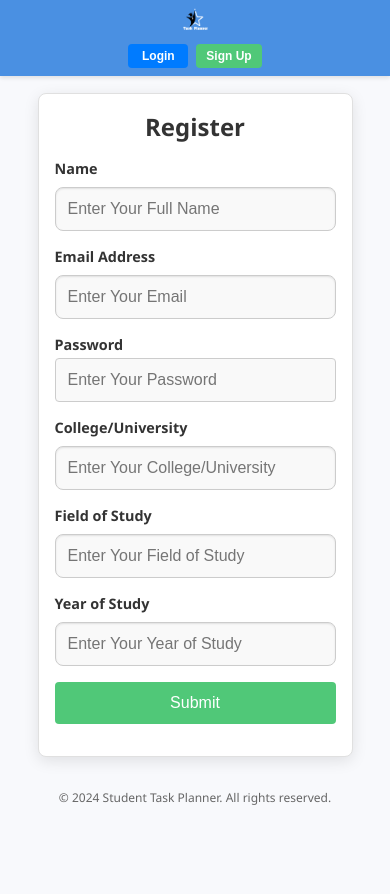
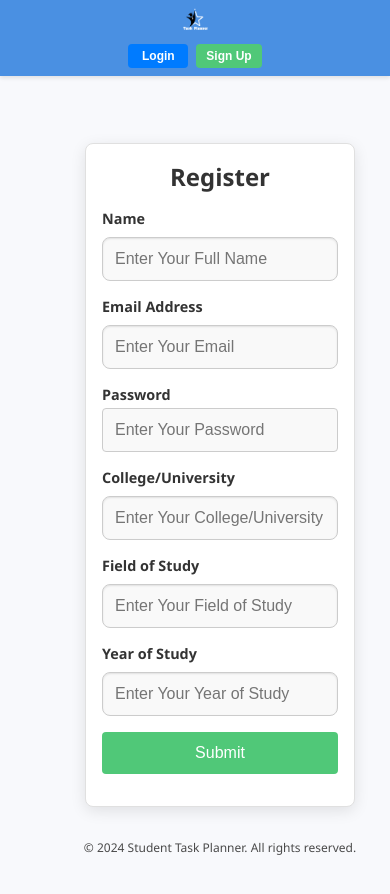
Before and after one commit to AnilaAnilaN/taskPlanner, a React (Vite) app in the folder an/: page /register in a window 390 px wide. Shown: the top 894 px of the page. Before the commit the page ends 864 px from the top, so only its background shows below. Built offline with nearby package versions, Linux system fonts and the light colour scheme.

Commit message:
Update App.css

```diff
--- a/an/src/App.css
+++ b/an/src/App.css
@@ -21,12 +21,12 @@ body {
 
 .sidebar {
   width: 250px;
-  background-color: #2c3e50;
+  background-color: #2C3E50;
   color: white;
 }
 
 .sidebar ul {
-  list-style-type: none;
+  list-style: none;
   padding: 0;
 }
 
@@ -41,13 +41,14 @@ body {
 }
 
 .sidebar li:hover {
-  background-color: #32c2c2;
+  background-color: #50C878; /* Matches updated Sidebar.css */
 }
 
 .main-content {
   flex-grow: 1;
   background-color: #f8f9fc;
-  padding: 20px;
+  padding: 70px 20px 20px; /* Adjusted for 60px header */
+  margin-left: 250px; /* Space for sidebar */
 }
 
 .page-container {
@@ -56,7 +57,7 @@ body {
   align-items: center;
   justify-content: center;
   min-height: 100vh;
-  padding: 70px 20px 20px; /* Adjusted for 60px header */
+  padding: 70px 20px 20px;
 }
 
 .form-container {
@@ -74,7 +75,7 @@ body {
 
 .footer-text {
   font-size: 0.75rem;
-  color: #666;
+  color: #4A4A4A;
   text-align: center;
   width: 100%;
   padding: 1rem 0;
@@ -84,11 +85,12 @@ body {
 /* Responsive design */
 @media (max-width: 768px) {
   .sidebar {
-    width: 200px;
+    width: 60px; /* Collapsed by default */
   }
 
   .main-content {
-    padding: 15px;
+    margin-left: 60px;
+    padding: 80px 15px 15px;
   }
 
   .form-container {
@@ -97,24 +99,22 @@ body {
   }
 
   .page-container {
-    padding: 80px 15px 15px; /* Adjusted for taller header on tablets */
+    padding: 80px 15px 15px;
   }
 }
 
 @media (max-width: 480px) {
   .sidebar {
-    width: 100%;
-    position: fixed;
-    top: 0;
-    z-index: 1000;
+    width: 50px;
   }
 
   .main-content {
-    padding: 10px;
+    margin-left: 50px;
+    padding: 60px 10px 10px;
   }
 
   .page-container {
-    padding: 60px 10px 10px; /* Adjusted for smaller header */
+    padding: 60px 10px 10px;
   }
 
   .form-container {
```
